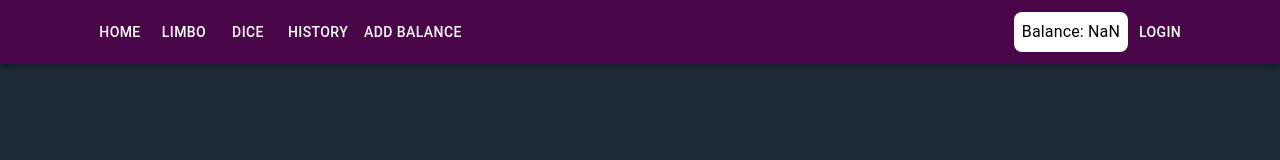
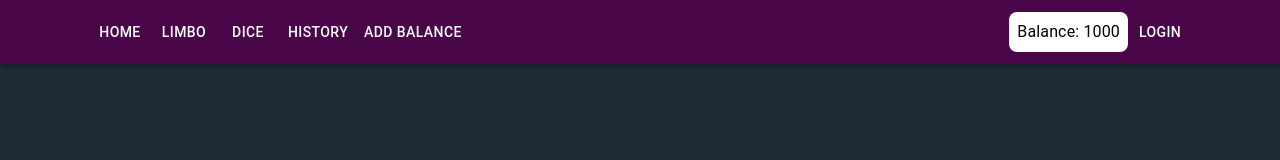
Before and after one commit to NaoMauss/project-react-casino, a Next.js app: page / in a window 1280 px wide. Shown: the top 160 px of the page. Built offline with nearby package versions, Linux system fonts and the light colour scheme; no server answers.

Commit message:
chore: Update balance display in Header component

```diff
--- a/src/components/Header.tsx
+++ b/src/components/Header.tsx
@@ -73,7 +73,7 @@ export default function Header() {
               </Button>
             </Typography>
             <Box sx={{background: 'white', padding:'8px', borderRadius:'8px'}}>
-              <Typography color="black">Balance: {parseInt(`${balance}`) ?? 1000}</Typography>
+              <Typography color="black">Balance: {balance ? parseInt(`${balance}`) : 1000}</Typography>
             </Box>
             {userInfo ? (
               <Button color="inherit" onClick={signOut}>
```
